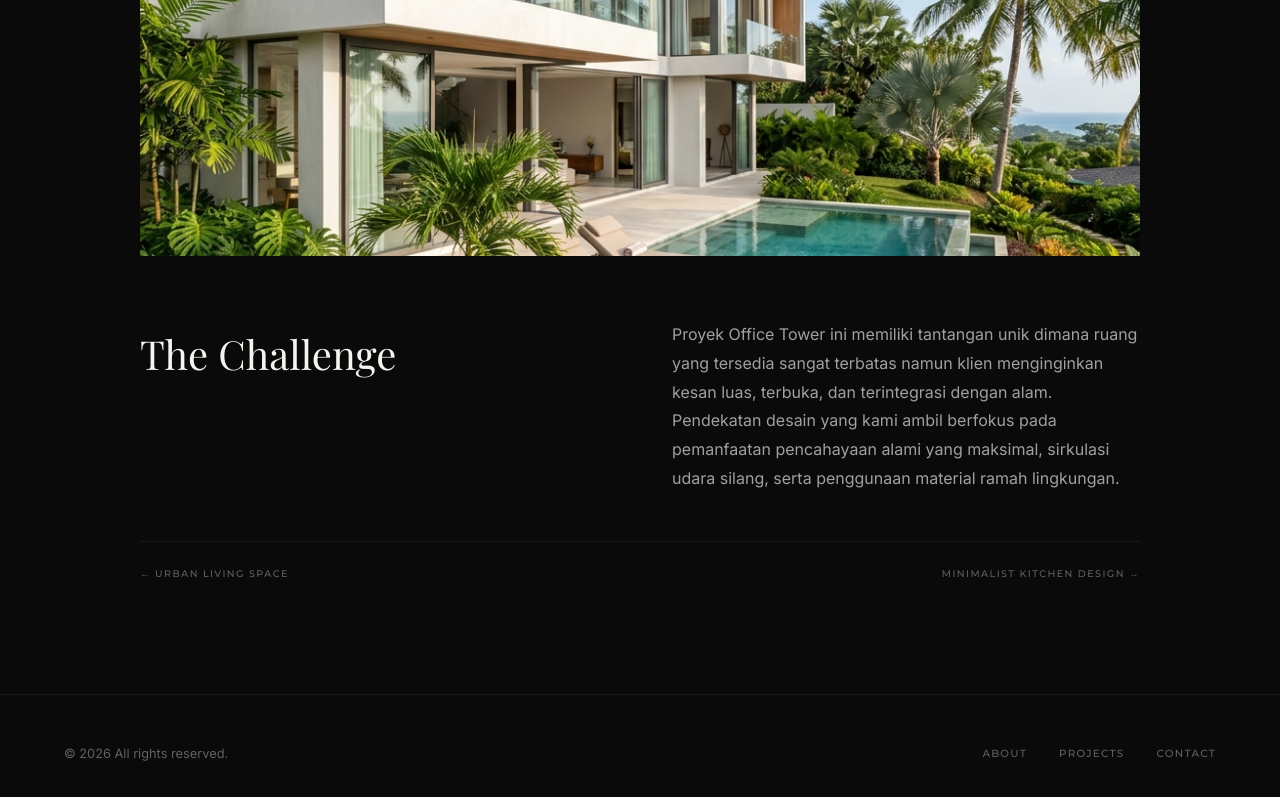
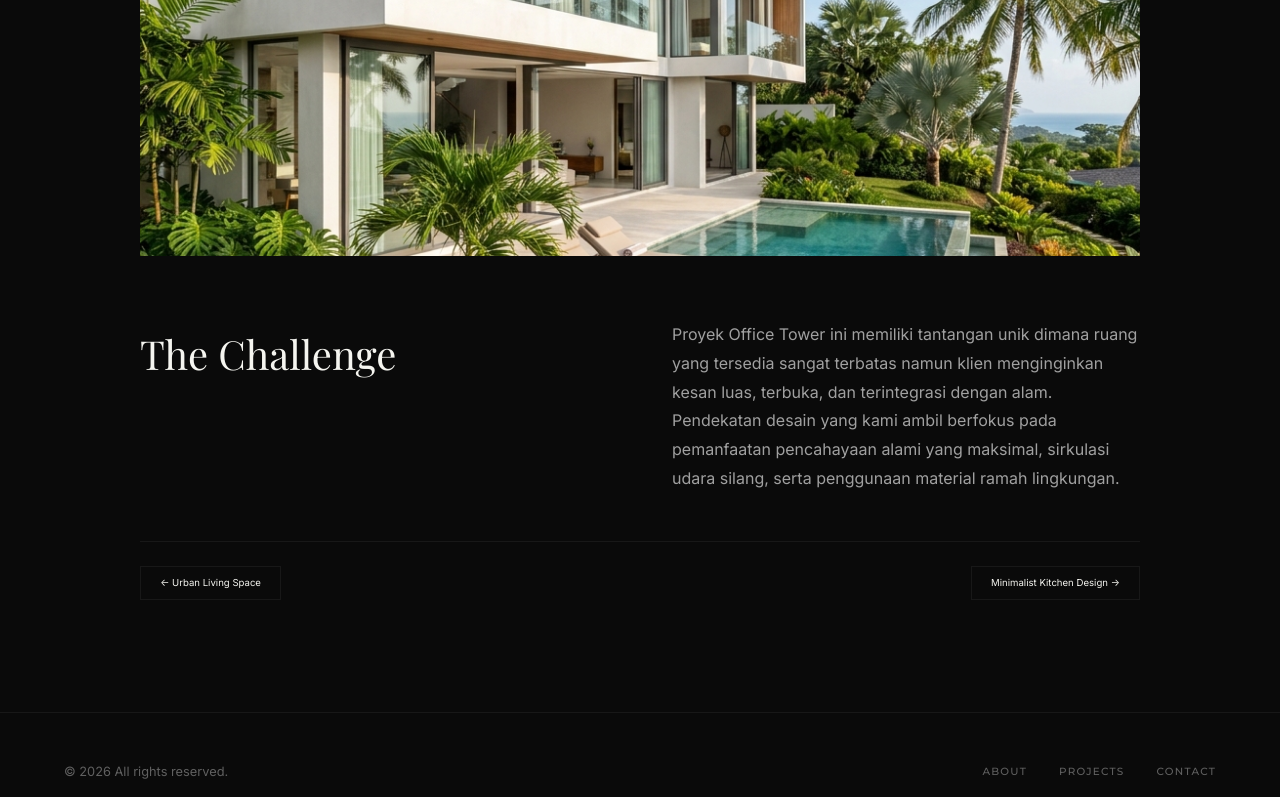
Before and after one commit to imamabdurrahmann/portfolio-fenty-next, a Next.js app: page /projects/office-tower in a window 1280 px wide. Shown: the part 899-1696 px from the top of the page. Built offline with nearby package versions, Linux system fonts and the light colour scheme; a web font is replaced by a local one.

Commit message:
style: add btn-outline hover effect to prev/next project links

```diff
--- a/src/app/projects/[id]/page.tsx
+++ b/src/app/projects/[id]/page.tsx
@@ -97,7 +97,8 @@ export default function ProjectDetail() {
               <a
                 href={`/projects/${prevProject.id}`}
                 onClick={(e) => { e.preventDefault(); router.push(`/projects/${prevProject.id}`); }}
-                style={{ fontFamily: 'var(--font-label)', fontSize: '0.6rem', fontWeight: 500, letterSpacing: '0.15em', textTransform: 'uppercase', color: 'var(--text-muted)', cursor: 'pointer', textDecoration: 'none' }}
+                className="btn-outline"
+                style={{ padding: '0.5rem 1.2rem', fontSize: '0.6rem', display: 'inline-block', textDecoration: 'none' }}
               >
                 ← {prevProject.title}
               </a>
@@ -106,7 +107,8 @@ export default function ProjectDetail() {
               <a
                 href={`/projects/${nextProject.id}`}
                 onClick={(e) => { e.preventDefault(); router.push(`/projects/${nextProject.id}`); }}
-                style={{ fontFamily: 'var(--font-label)', fontSize: '0.6rem', fontWeight: 500, letterSpacing: '0.15em', textTransform: 'uppercase', color: 'var(--text-muted)', cursor: 'pointer', textDecoration: 'none' }}
+                className="btn-outline"
+                style={{ padding: '0.5rem 1.2rem', fontSize: '0.6rem', display: 'inline-block', textDecoration: 'none' }}
               >
                 {nextProject.title} →
               </a>
```
